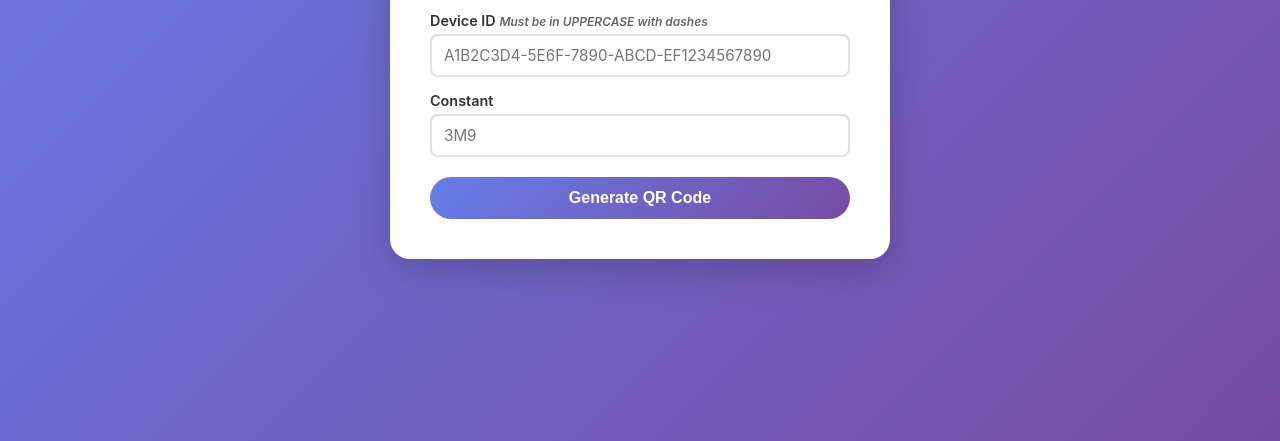
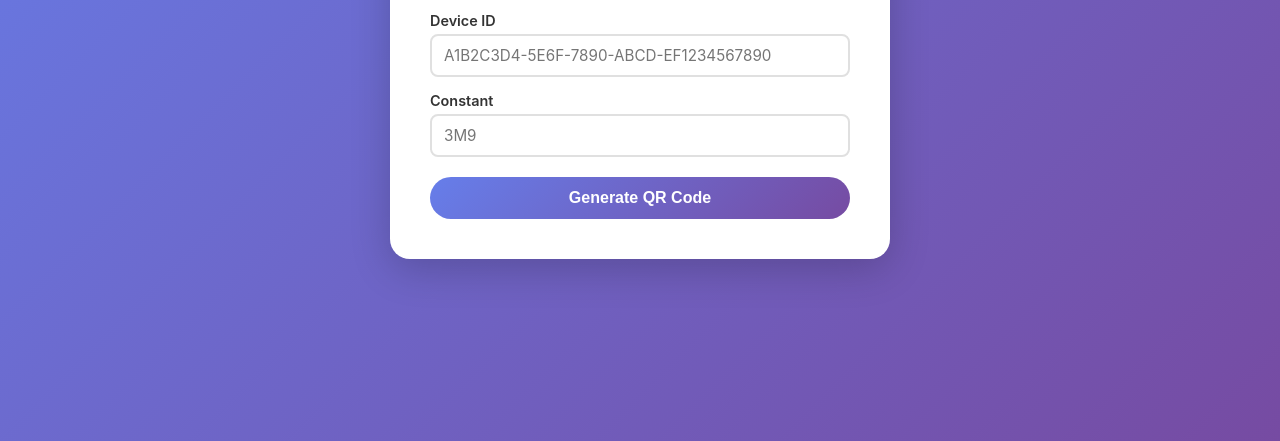
Before and after one commit to denishamann/bf-qr-code-generator, a website with bundled scripts: page index.html in a window 1280 px wide. Shown: the part 359-800 px from the top of the page. Built offline with nearby package versions, Linux system fonts and the light colour scheme.

Commit message:
Remove help text for Device ID and clean up related CSS styles

```diff
--- a/index.html
+++ b/index.html
@@ -18,12 +18,7 @@
         </div>
 
         <div class="form-group">
-          <label for="deviceId"
-            >Device ID
-            <small class="help-text"
-              >Must be in UPPERCASE with dashes</small
-            ></label
-          >
+          <label for="deviceId">Device ID</label>
           <input
             type="text"
             id="deviceId"
--- a/styles.css
+++ b/styles.css
@@ -55,10 +55,6 @@ body {
   .form-group input {
     padding: 8px 10px !important;
     font-size: 0.9rem !important;
-  }
-
-  .help-text {
-    font-size: 0.75rem !important;
   }
 
   .btn {
@@ -127,11 +123,6 @@ h1 {
 .form-group input:focus {
   outline: none;
   border-color: #667eea;
-}
-
-.help-text {
-  color: #666;
-  font-style: italic;
 }
 
 .btn {
```
